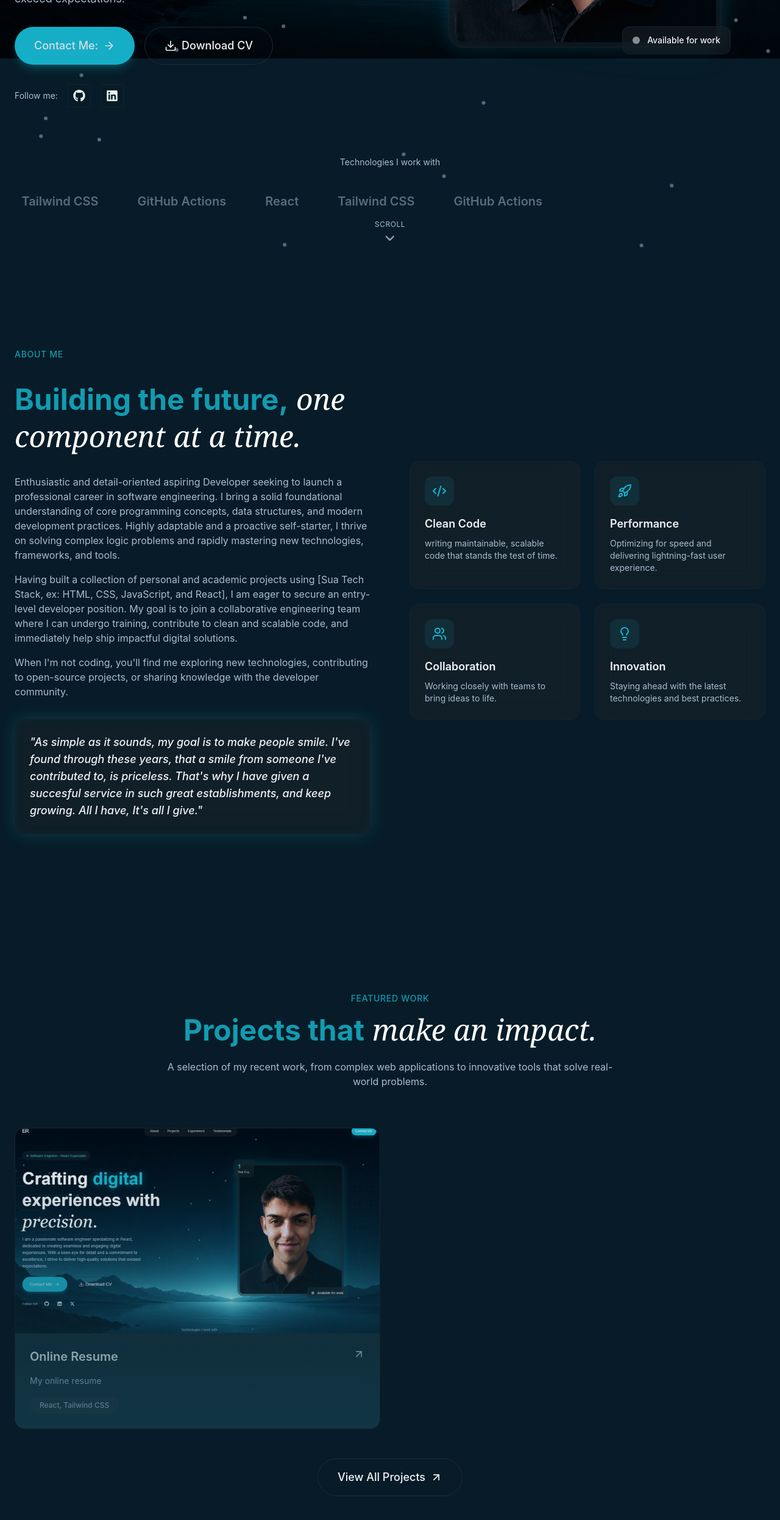
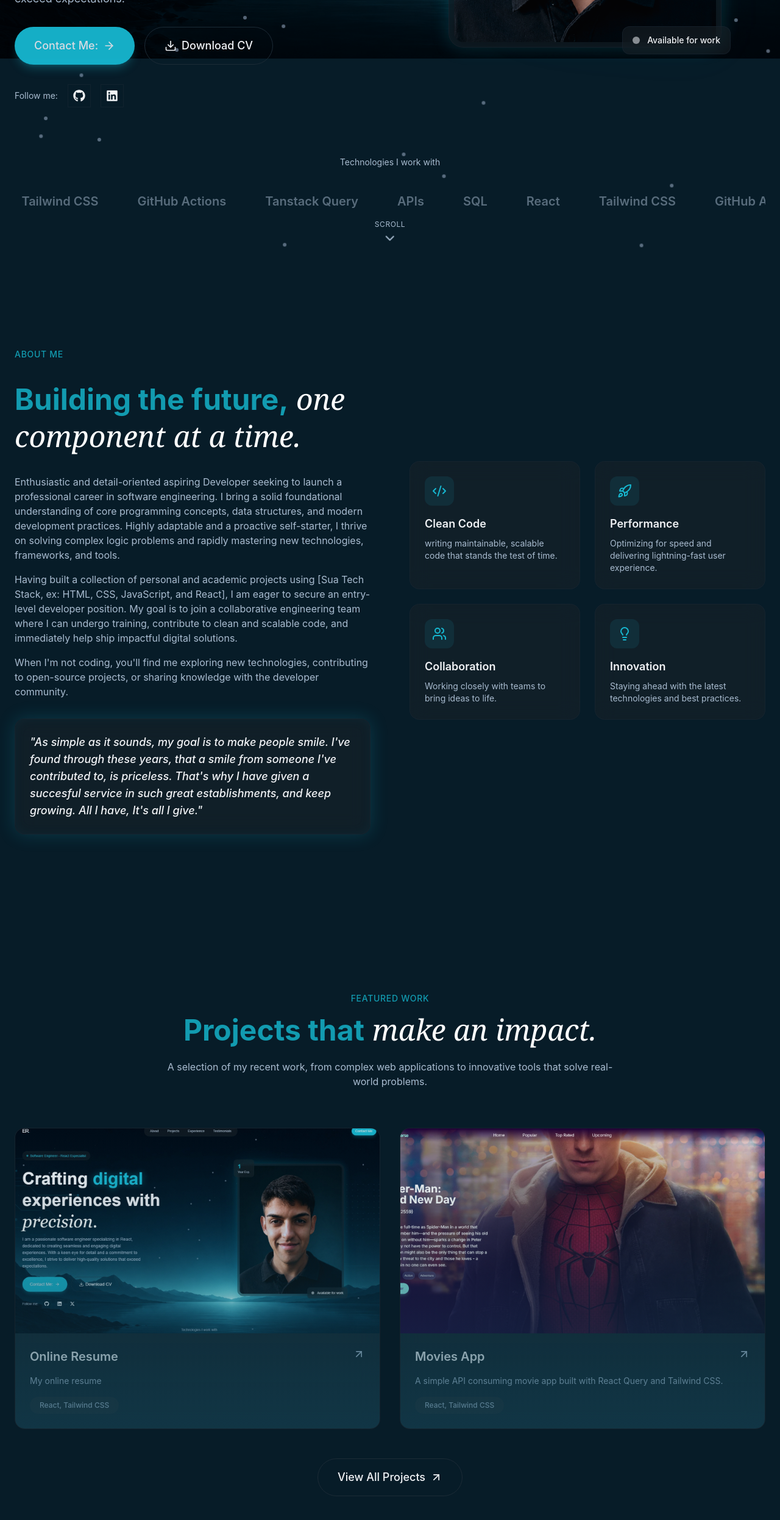
Before and after one commit to eduramosdev-cell/my-online-coded-cv, a React (Vite) app: page / in a window 1280 px wide. Shown: the part 704-3196 px from the top of the page at 61% size. Built offline with nearby package versions, Linux system fonts and the light colour scheme.

Commit message:
Added a new project and some skills

```diff
--- a/src/sections/Hero.jsx
+++ b/src/sections/Hero.jsx
@@ -6,7 +6,10 @@ import { FaXTwitter, FaLinkedin, FaGithub } from "react-icons/fa6";
 const skills = [
     "React",
     "Tailwind CSS",
-    "GitHub Actions"
+    "GitHub Actions",
+    "Tanstack Query",
+    "APIs",
+    "SQL"
 ]
 
 export const Hero = () => {
--- a/src/sections/Projects.jsx
+++ b/src/sections/Projects.jsx
@@ -10,6 +10,14 @@ const projects = [
         tags: ["React, Tailwind CSS"],
         link: "https://github.com/eduramosdev-cell/my-online-coded-cv",
         github: "https://github.com/eduramosdev-cell/my-online-coded-cv"
+    },
+    {
+        title: "Movies App",
+        description: "A simple API consuming movie app built with React Query and Tailwind CSS.",
+        image: "/projects/movies-app-project.png",
+        tags: ["React, Tailwind CSS"],
+        link: "https://github.com/eduramosdev-cell/Movies-app",
+        github: "https://github.com/eduramosdev-cell/Movies-app"
     }
 ]
 
```
Also changed, not shown: public/projects/movies-app-project.png (added), 1 other file (tests, documents, lock files or other folders).
